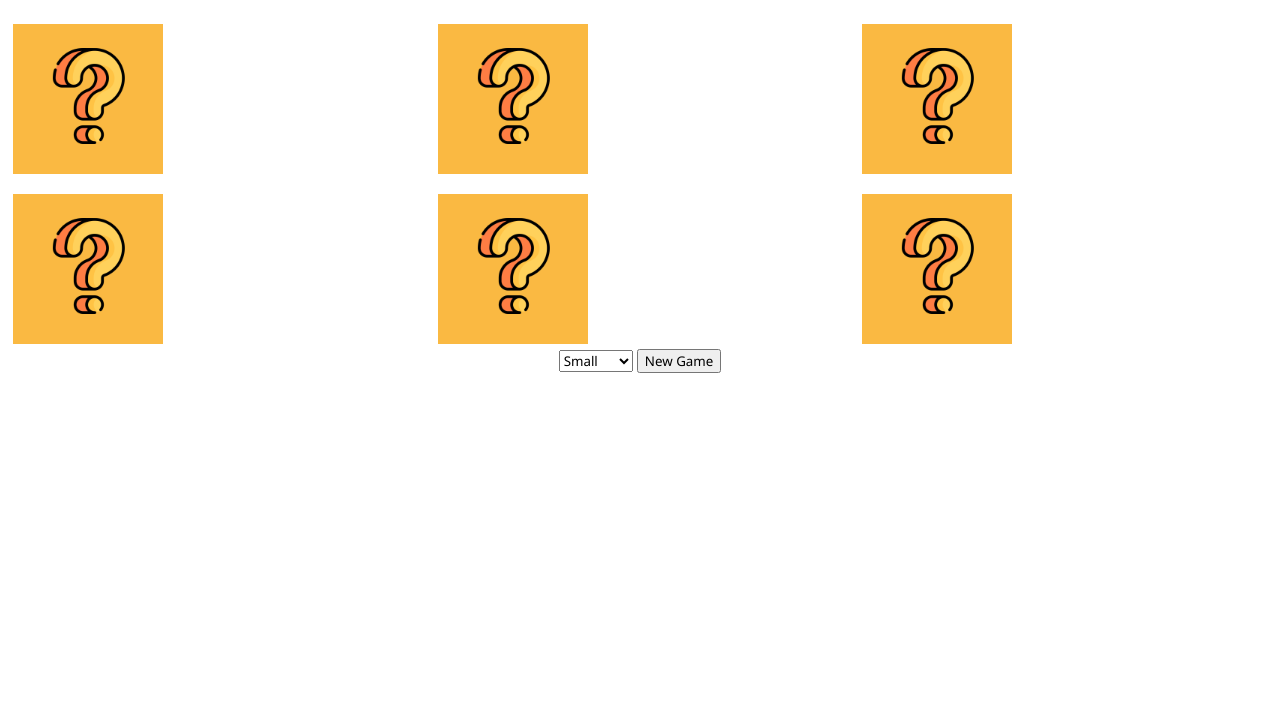
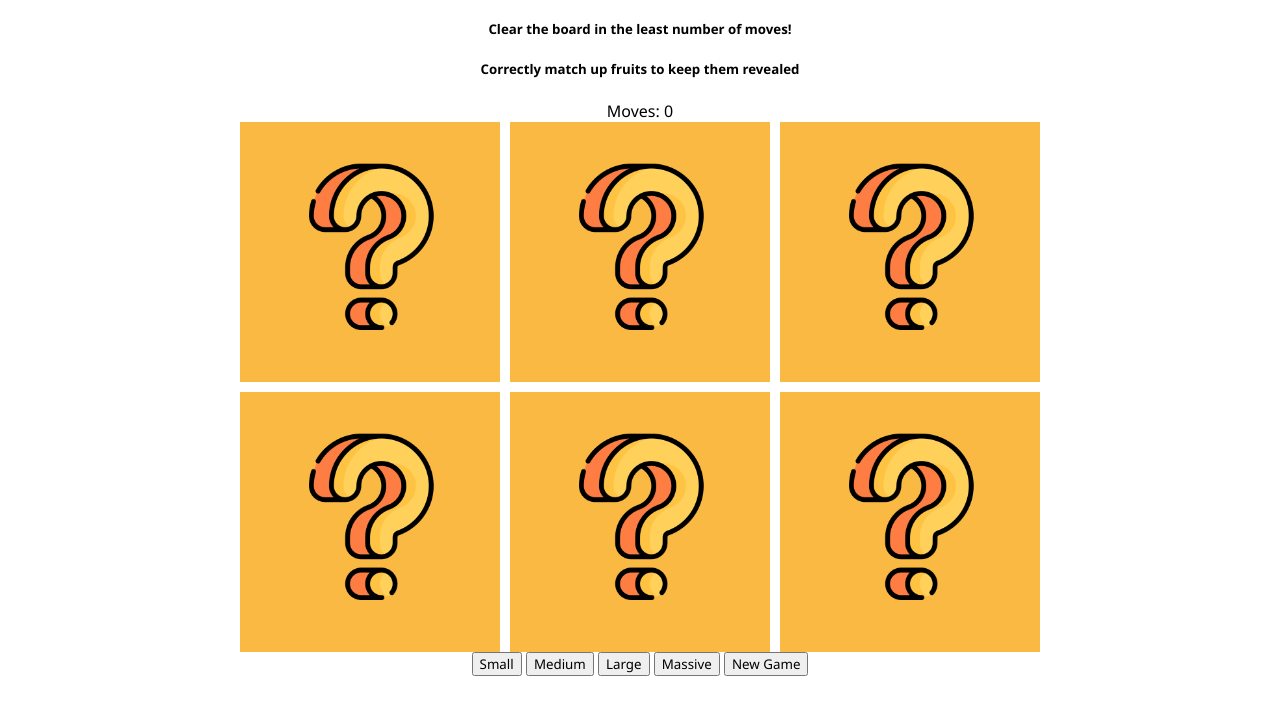
Before and after one commit to kwccc/fac-game, a plain HTML site: page index.html in a window 1280 px wide. Shown: the part 67-782 px from the top of the page. Drawn offline with Linux system fonts and the light colour scheme.

Commit message:
Add new game function and different board sizes

```diff
--- a/index.html
+++ b/index.html
@@ -1,23 +1,27 @@
 <!DOCTYPE html>
 <html lang="en">
   <head>
-  <meta charset="UTF-8">
-  <meta name="viewport" content="width=device-width, initial-scale=1.0">
+    <meta charset="UTF-8" />
+    <meta name="viewport" content="width=device-width, initial-scale=1.0" />
     <link rel="stylesheet" href="styles.css" />
     <script src="script.js" defer></script>
     <title>Memory game</title>
   </head>
   <body>
     <h1>Test your memory!</h1>
+    <h5>Clear the board in the least number of moves!</h5>
+    <h5>Correctly match up fruits to keep them revealed</h5>
+    <div id="score-box">
+      <div>Moves:&nbsp;</div>
+      <div id="score">0</div>
+    </div>
     <div id="play-area">
       <section class="grid"></section>
     </div>
-  <select name="Board Size" id="board-size">
-    <option value="small">Small</option>
-    <option value="medium">Medium</option>
-    <option value="large">Large</option>
-    <option value="massive">Massive</option>
-  </select>
-  <button type="button">New Game</button>
+    <button type="button" id="small">Small</button>
+    <button type="button" id="medium">Medium</button>
+    <button type="button" id="large">Large</button>
+    <button type="button" id="massive">Massive</button>
+    <button type="button" id="new-game">New Game</button>
   </body>
 </html>
--- a/script.js
+++ b/script.js
@@ -8,85 +8,49 @@ const shuffle = (array) => {
   return array;
 };
 
-const small = 3
-const medium = 6
-const large = 10
-const massive = 15
+const small = 3; // col: 3, row:2
+const medium = 6; // col: 4, row: 3
+const large = 10; // col: 5, row: 4
+const massive = 15; // col: 6, row: 5
+const gridSize = [
+  { name: "small", size: 3, column: 3, row: 2 },
+  { name: "medium", size: 6, column: 4, row: 3 },
+  { name: "large", size: 10, column: 5, row: 4 },
+  { name: "massive", size: 15, column: 6, row: 5 }
+];
 
 // limit to 3 images for now, can expand later
 const cardsArray = [
-  {
-    name: "cherry",
-    img: "images/Cherry.png",
-  },
-  {
-    name: "lemon",
-    img: "images/Lemon.png",
-  },
-  {
-    name: "watermelon",
-    img: "images/Watermelon.png",
-  },
+  { name: "cherry", img: "images/Cherry.png" },
+  { name: "lemon", img: "images/Lemon.png" },
+  { name: "watermelon", img: "images/Watermelon.png" },
+  { name: "orange", img: "images/Orange.png" },
+  { name: "avocado", img: "images/Avocado.png" },
+  { name: "banana", img: "images/Banana.png" },
+  { name: "blueberry", img: "images/Blueberry.png" },
+  { name: "coconut", img: "images/Coconut.png" },
+  { name: "dragonfruit", img: "images/Dragonfruit.png" },
+  { name: "durian", img: "images/Durian.png" },
+  { name: "grape", img: "images/Grape.png" },
+  { name: "mango", img: "images/Mango.png" },
+  { name: "mangosteen", img: "images/Mangosteen.png" },
+  { name: "papaya", img: "images/Papaya.png" },
+  { name: "peach", img: "images/Peach.png" },
 ];
-
-const cardsArrayMed = [
-  {
-    name: "orange",
-    img: "images/Orange.png"
-  },
-  {
-    name: "avocado",
-    img: "images/Avocado.png",
-  },
-  {
-    name: "banana",
-    img: "images/Banana.png",
-  },
-  {
-    name: "blueberry",
-    img: "images/Blueberry.png",
-  },
-  {
-    name: "coconut",
-    img: "images/Coconut.png",
-  },
-  {
-    name: "dragonfruit",
-    img: "images/Dragonfruit.png",
-  },
-  {
-    name: "durian",
-    img: "images/Durian.png",
-  },
-  {
-    name: "grape",
-    img: "images/Grape.png",
-  },
-  {
-    name: "mango",
-    img: "images/Mango.png",
-  },
-  {
-    name: "mangosteen",
-    img: "images/Mangosteen.png",
-  },
-  {
-    name: "papaya",
-    img: "images/Papaya.png",
-  },
-  {
-    name: "peach",
-    img: "images/Peach.png",
-  }
-];
-
-const gameGrid = cardsArray.concat(cardsArray);
-
-shuffle(gameGrid);
 
 const grid = document.querySelector(".grid");
 
-gameGrid.forEach((item) => {
+let gameGrid = cardsArray.concat(cardsArray);
+
+const newGame = () => {
+  grid.innerHTML = "";
+  shuffle(gameGrid);
+  assembleGameGrid(gameGrid);
+  resetMoves();
+};
+
+const assembleGameGrid = (array) => {
+  array.forEach((item) => {
     const card = document.createElement("div");
     card.classList.add("card");
     card.dataset.name = item.name;
@@ -102,10 +66,12 @@ gameGrid.forEach((item) => {
     card.appendChild(cover);
     card.appendChild(face);
   });
+};
 
 let count = 0;
 let firstGuess = "";
 let secondGuess = "";
+let moves = 0;
 const timeout = 1200;
 
 const isMatch = (firstGuess, secondGuess) => {
@@ -137,13 +103,69 @@ const clickCardLogic = (card) => {
     isMatch(firstGuess, secondGuess);
     firstGuess = "";
     secondGuess = "";
+    moves++;
+    moveScore.textContent = moves;
   }
 };
 
 playArea.addEventListener("click", (e) => {
   const clicked = e.target.closest(".card");
-
-  if (clicked && clicked.nodeName === "DIV" && !clicked.classList.contains("match")) {
+  if (
+    clicked &&
+    clicked.nodeName === "DIV" &&
+    !clicked.classList.contains("match")
+  ) {
     clickCardLogic(clicked);
   }
 });
+
+const moveScore = document.getElementById("score");
+
+const resetMoves = () => {
+  moves = 0;
+  moveScore.textContent = 0;
+};
+
+const newGameButton = document.getElementById("new-game");
+
+newGameButton.addEventListener("click", () => newGame());
+
+const smallButton = document.getElementById("small");
+const mediumButton = document.getElementById("medium");
+const largeButton = document.getElementById("large");
+const massiveButton = document.getElementById("massive");
+
+const pickRandomItems = (array, x) => {
+  const shuffledArray = shuffle(array);
+  return shuffledArray.slice(0, x);
+};
+
+const setupGame = (gameSize) => {
+  const sizeConfig = gridSize.find((size) => size.size === gameSize)
+  grid.style.gridTemplateColumns = `repeat(${sizeConfig.column}, 1fr)`
+  // console.log(sizeConfig.column)
+  const newArray = pickRandomItems(cardsArray, gameSize);
+  gameGrid = newArray.concat(newArray);
+  newGame();
+};
+
+smallButton.addEventListener("click", () => {
+  setupGame(small);
+});
+
+mediumButton.addEventListener("click", () => {
+  setupGame(medium);
+});
+
+largeButton.addEventListener("click", () => {
+  setupGame(large);
+});
+
+massiveButton.addEventListener("click", () => {
+  setupGame(massive);
+});
+// const randomArray = pickRandomItems(cardsArray, small)
+
+// console.log(randomArray)
+setupGame(small)
+newGame();
--- a/styles.css
+++ b/styles.css
@@ -1,33 +1,43 @@
 * {
   font-family: "Segoe UI", Tahoma, Geneva, Verdana, sans-serif;
+  /* border: 1px solid red; */
 }
 
 body {
   text-align: center;
 }
 
+#score-box {
+  display: flex;
+  justify-content: center;
+}
+
+#play-area {
+  width: 800px;
+  margin: auto;
+}
+
 .grid {
   display: grid;
   grid-template-columns: repeat(3, 1fr);
   gap: 10px;
+  justify-items: center;
 }
 
 .card {
-  margin: 5px;
+  width: 100%;
+  aspect-ratio: 1;
   position: relative;
   transition: all 0.4s linear;
   transform-style: preserve-3d;
 }
 
-.card,
 .cover,
 .face {
-  height: 150px;
-  width: 150px;
-}
-
-.face,
-.cover {
+  /* width: min(150px, 100%);
+  height: min(150px, width); */
+  height: 100%;
+  width: 100%;
   position: absolute;
   backface-visibility: hidden;
 }
```
Lines whose indentation alone changed are shown as unchanged.
